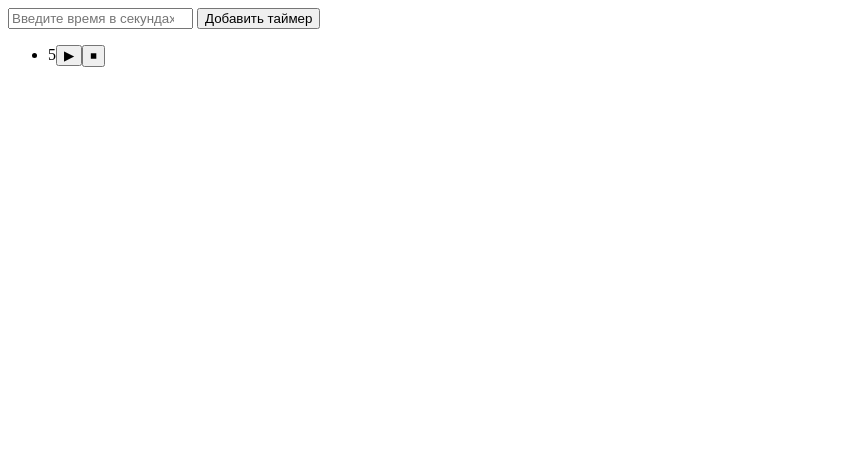
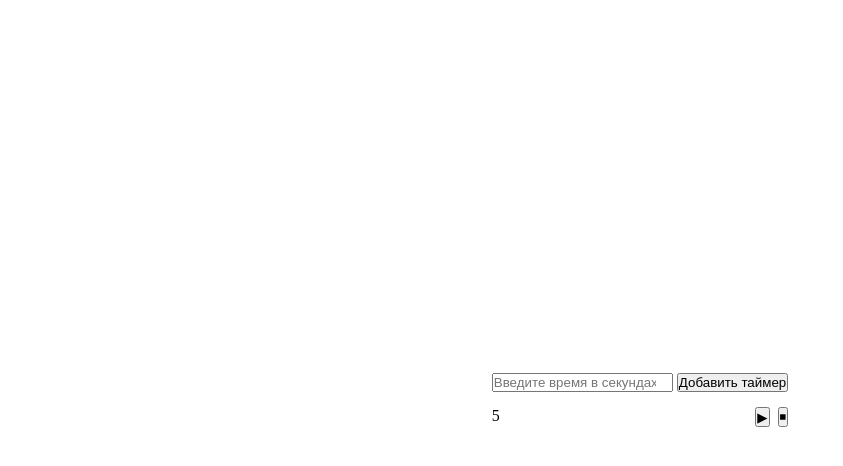
Before and after one commit to svk-man/career-test-timers, a plain HTML site: page index.html in a window 1280 px wide. Both pictures are taken after typing "5" into the empty fields and a click on the button "Добавить таймер". Shown: the whole page, without its empty margins (0-843 px from the left). Drawn offline with Linux system fonts and the light colour scheme.

Commit message:
refactor: add styles

```diff
--- a/index.html
+++ b/index.html
@@ -4,14 +4,15 @@
   <meta charset="UTF-8">
   <meta name="viewport" content="width=device-width, initial-scale=1.0">
   <title>Таймеры</title>
+  <link rel="stylesheet" href="./styles.css">
 </head>
-<body>
+<body class="body">
   <div id="app">
-    <form id="form">
+    <form id="form" class="form">
       <input type="number" id="input" placeholder="Введите время в секундах" autocomplete="off">
       <button id="button">Добавить таймер</button>
     </form>
-    <ul id="timers">
+    <ul id="timers" class="timers">
       <!-- Таймеры будут добавляться сюда -->
     </ul>
   </div>
--- a/script.js
+++ b/script.js
@@ -9,12 +9,15 @@ function createTimerItem(seconds) {
   let timerId = null;
 
   const li = document.createElement('li');
+  li.classList.add('timers-item');
 
   const timerText = document.createElement('span');
+  timerText.classList.add('timers-item-text');
   timerText.textContent = seconds;
 
   const timerPlayButton = document.createElement('button');
   timerPlayButton.textContent = '▶';
+  timerPlayButton.classList.add('timers-item-button');
   timerPlayButton.addEventListener('click', function() {
     if (timerId) return;
 
@@ -32,6 +35,7 @@ function createTimerItem(seconds) {
 
   const timerStopButton = document.createElement('button');
   timerStopButton.textContent = '⏹';
+  timerStopButton.classList.add('timers-item-button');
   timerStopButton.addEventListener('click', function() {
     if (!timerId) return;
 
--- /dev/null
+++ b/styles.css
@@ -0,0 +1,42 @@
+* {
+  box-sizing: border-box;
+  padding: 0;
+  margin: 0;
+}
+
+.body {
+  display: flex;
+  justify-content: center;
+  align-items: center;
+  min-height: 100vh;
+}
+
+.form {
+  margin-bottom: 15px;
+}
+
+.timers {
+  list-style: none;
+}
+
+.timers-item {
+  display: flex;
+  margin-bottom: 10px;
+}
+
+.timers-item:last-child {
+  margin-bottom: 0;
+}
+
+.timers-item-text {
+  flex-grow: 1;
+}
+
+.timers-item-button {
+  margin-right: 8px;
+  cursor: pointer;
+}
+
+.timers-item-button:last-child {
+  margin-right: 0;
+}
```
